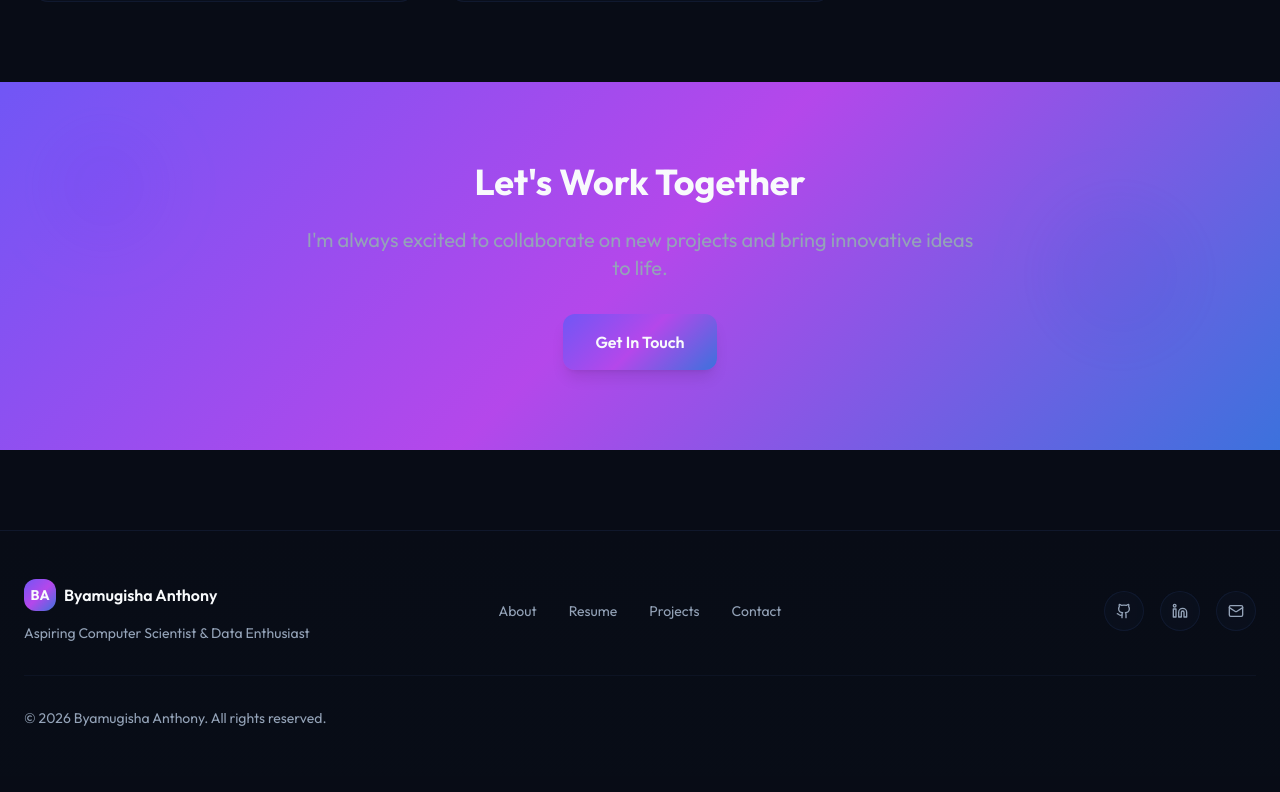
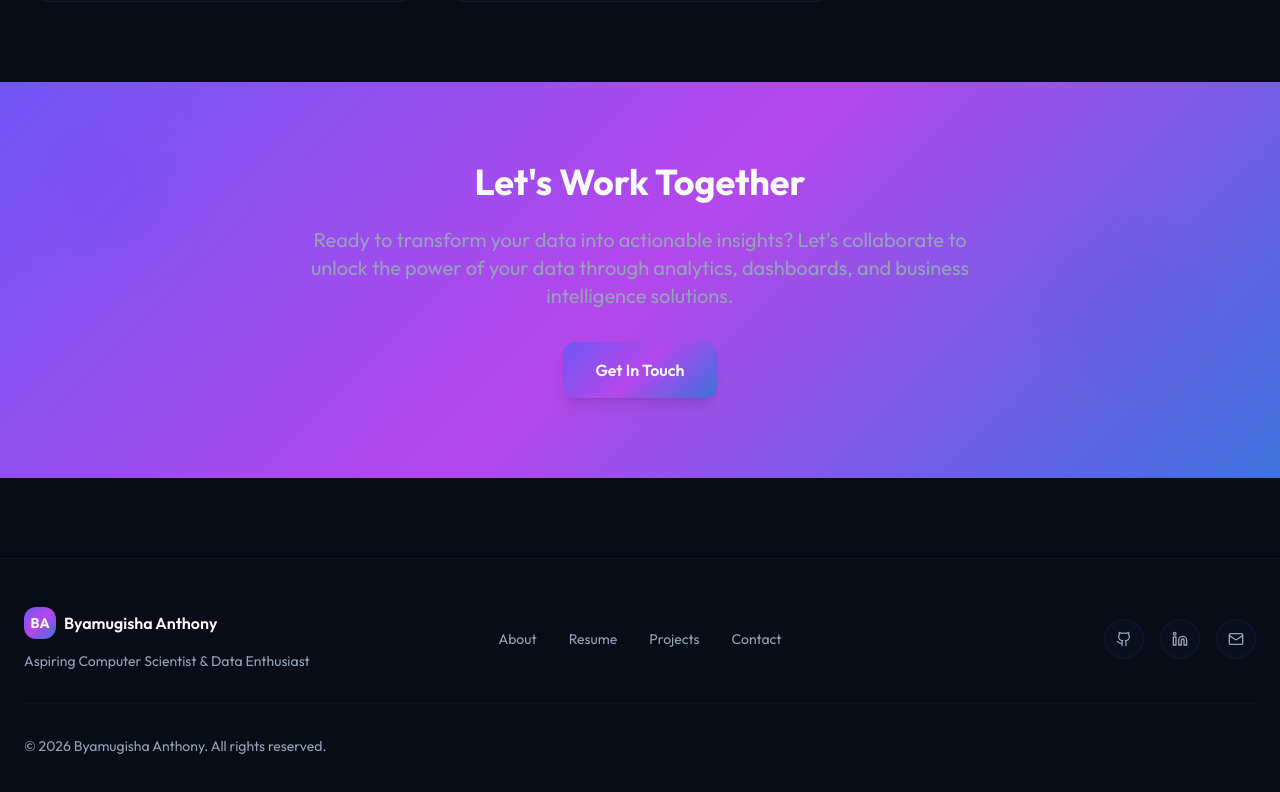
Before and after one commit to anthonybyamugisha/data-analyst, a React (Vite) app: page /#/projects in a window 1280 px wide. Shown: the part 2381-3173 px from the top of the page. Built offline with nearby package versions, Linux system fonts and the light colour scheme; the HTML template or start-up script is replaced by a standard one.

Commit message:
Update CTA section

```diff
--- a/src/pages/Projects.jsx
+++ b/src/pages/Projects.jsx
@@ -320,7 +320,7 @@ const Projects = () => {
         <div className="relative max-w-4xl mx-auto px-4 sm:px-6 lg:px-8 text-center">
           <h2 className="text-3xl sm:text-4xl font-bold text-primary-foreground mb-6">Let's Work Together</h2>
           <p className="text-xl text-muted-foreground mb-8 max-w-2xl mx-auto">
-            I'm always excited to collaborate on new projects and bring innovative ideas to life.
+            Ready to transform your data into actionable insights? Let's collaborate to unlock the power of your data through analytics, dashboards, and business intelligence solutions.
           </p>
           <Link to="/contact" className="bg-gradient-primary text-primary-foreground px-8 py-4 rounded-xl hover:shadow-hover transition-all duration-300 font-semibold shadow-lg transform hover:scale-105 inline-block">
             Get In Touch
```
